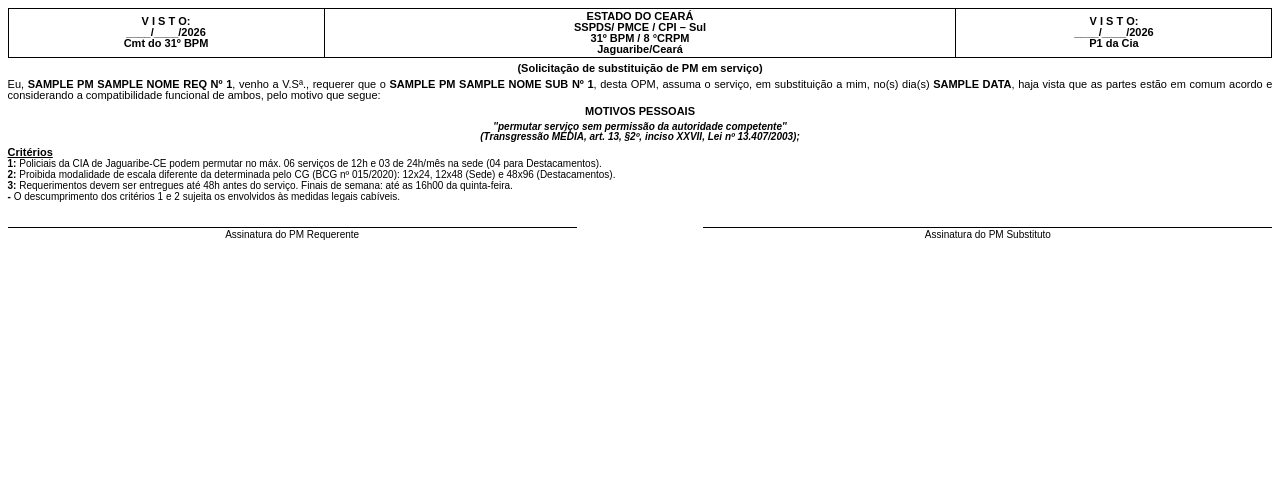
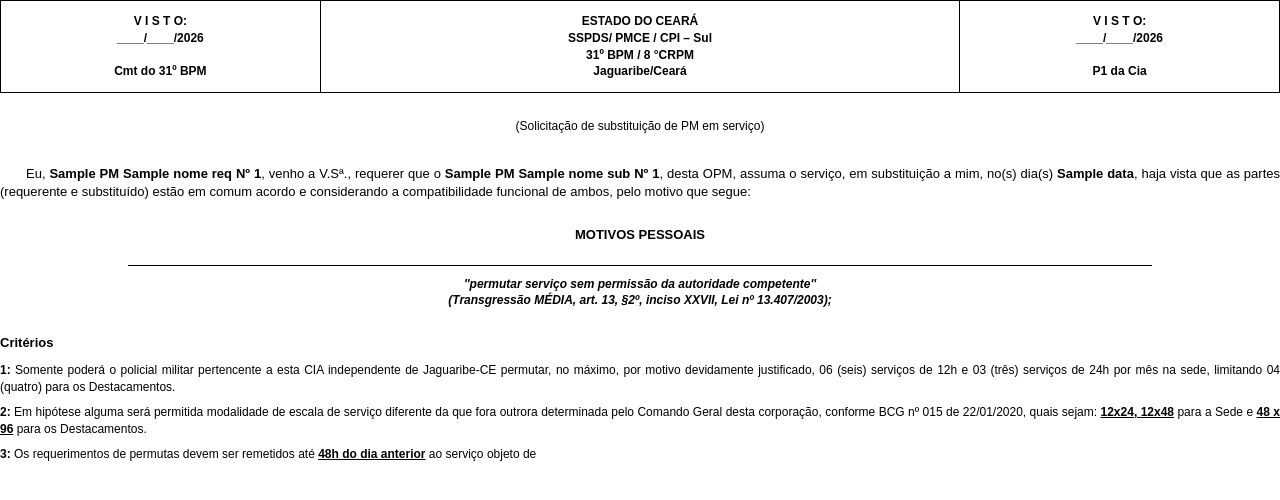
Before and after one commit to azvdocarlos/permuta, a Flask app: template templates/permuta.html in a window 1280 px wide. Shown: the top 500 px of the page. Run offline with Flask 3, Linux system fonts and the light colour scheme; the template is opened without the code that fills it: most values are stand-ins (such as "Sample title", 1, 10 or a date in 2020).

Commit message:
Update permuta.html

```diff
--- a/templates/permuta.html
+++ b/templates/permuta.html
@@ -2,84 +2,108 @@
 <html lang="pt-br">
 <head>
     <meta charset="UTF-8">
-    <title>Requerimento de Permuta PMCE</title>
+    <title>Requerimento de Permuta PMCE - Layout Oficial</title>
     <style>
-        /* Zera margens do navegador e define margens mínimas nas bordas da folha */
+        @page {
+            size: A4;
+            margin: 20mm 15mm; /* Margens padrão de documento oficial */
+        }
         body {
             font-family: Arial, sans-serif;
-            line-height: 1.0; /* Linhas coladas */
-            margin: 2mm; /* Margem externa mínima para não cortar na impressora */
+            line-height: 1.4; /* Altura de linha para leitura confortável, como na imagem */
+            margin: 0;
             padding: 0;
             color: #000;
-            font-size: 11px; /* Fonte levemente menor para caber tudo próximo */
+            font-size: 13px; /* Tamanho de fonte padrão para documentos */
         }
 
-        /* Tabela do cabeçalho sem espaços externos */
+        /* Tabela do cabeçalho com bordas e espaçamento */
         .header-table {
             width: 100%;
             border-collapse: collapse;
-            margin-bottom: 5px;
+            margin-bottom: 25px; /* Espaço generoso após o cabeçalho */
         }
         .header-table td {
             border: 1px solid black;
-            padding: 2px; /* Reduzi o preenchimento interno das células */
+            padding: 12px 8px; /* Padding vertical para dar altura às células */
             text-align: center;
             vertical-align: middle;
             font-weight: bold;
+            font-size: 12px;
         }
 
-        /* Conteúdo do requerimento */
+        /* Subtítulo centralizado */
+        .subtitle {
+            text-align: center;
+            font-size: 12px;
+            margin-bottom: 30px; /* Espaço antes do corpo do texto */
+        }
+
+        /* Conteúdo principal do requerimento */
         .request-content {
-            margin: 5px 0;
+            margin-bottom: 25px; /* Espaço antes da citação da transgressão */
+            text-align: justify;
+            text-indent: 2em; /* Recuo na primeira linha do parágrafo */
+        }
+
+        /* Caixa de Motivo centralizada */
+        .motivo-box {
+            text-align: center;
+            font-weight: bold;
+            text-transform: uppercase;
+            margin: 20px 0;
+        }
+
+        /* Seção da citação da Transgressão Disciplinar */
+        .transgressao-container {
+            text-align: center;
+            margin-bottom: 25px;
+        }
+        .transgressao-linha {
+            width: 80%; /* Linha horizontal acima da citação */
+            border-top: 1px solid black;
+            margin: 0 auto 10px auto;
+        }
+        .transgressao-texto {
+            font-style: italic;
+            font-weight: bold;
+            font-size: 12px;
+        }
+
+        /* Seção de critérios */
+        .criterios {
+            font-size: 12px;
             text-align: justify;
         }
-
-        p {
-            margin: 2px 0; /* Espaçamento mínimo entre parágrafos */
-            padding: 0;
-        }
-
-        .transgressao {
-            font-style: italic;
-            font-weight: bold;
-            text-align: center;
-            display: block;
-            margin: 5px 0;
-            font-size: 10px;
-        }
-
-        /* Seção de critérios bem compacta */
-        .criterios {
-            font-size: 10px;
-            margin-top: 5px;
-        }
         .criterios h3 {
-            font-size: 11px;
-            text-decoration: underline;
-            margin: 0;
+            font-size: 13px;
+            margin: 0 0 10px 0;
             padding: 0;
         }
         .criterios p {
-            margin: 1px 0;
+            margin: 0 0 8px 0; /* Espaçamento entre os itens dos critérios */
+            padding: 0;
+        }
+        /* Destaque para textos sublinhados dentro dos critérios */
+        .criterios u {
+            font-weight: bold;
         }
 
-        /* Seção de assinaturas encostada no final do texto */
+        /* Seção de assinaturas no final */
         .signature-section {
-            margin-top: 25px; /* Espaço apenas para a caneta */
+            margin-top: 80px; /* Espaço grande para as assinaturas manuais */
             width: 100%;
             display: flex;
-            justify-content: space-between;
+            justify-content: space-around; /* Distribui as assinaturas */
         }
         .sig-box {
-            width: 45%;
+            width: 40%;
             text-align: center;
+            font-size: 12px;
+        }
+        .sig-line {
             border-top: 1px solid black;
-            padding-top: 2px;
-            font-size: 10px;
-        }
-
-        strong {
-            text-transform: uppercase;
+            margin-bottom: 5px;
         }
     </style>
 </head>
@@ -87,45 +111,36 @@
 
     <table class="header-table">
         <tr>
-            <td style="width: 25%;">V I S T O:<br>____/____/2026<br>Cmt do 31º BPM</td>
+            <td style="width: 25%;">V I S T O:<br>____/____/2026<br><br>Cmt do 31º BPM</td>
             <td style="width: 50%;">ESTADO DO CEARÁ<br>SSPDS/ PMCE / CPI – Sul<br>31º BPM / 8 °CRPM<br>Jaguaribe/Ceará</td>
-            <td style="width: 25%;">V I S T O:<br>____/____/2026<br>P1 da Cia</td>
+            <td style="width: 25%;">V I S T O:<br>____/____/2026<br><br>P1 da Cia</td>
         </tr>
     </table>
 
-    <div style="text-align: center; font-weight: bold; margin-bottom: 5px;">
+    <div class="subtitle">
         (Solicitação de substituição de PM em serviço)
     </div>
 
     <div class="request-content">
         Eu, <strong>{{posto_req}} PM {{nome_req}} Nº {{num_req}}</strong>, venho a V.Sª., requerer que o
         <strong>{{posto_sub}} PM {{nome_sub}} Nº {{num_sub}}</strong>, desta OPM, assuma o serviço, em substituição a mim,
-        no(s) dia(s) <strong>{{data}}</strong>, haja vista que as partes estão em comum acordo e considerando a compatibilidade funcional de ambos, pelo motivo que segue:
+        no(s) dia(s) <strong>{{data}}</strong>, haja vista que as partes (requerente e substituído) estão em comum acordo e considerando a compatibilidade funcional de ambos, pelo motivo que segue:
     </div>
 
-    <p style="text-align: center; font-weight: bold;">MOTIVOS PESSOAIS</p>
+    <div class="motivo-box">
+        MOTIVOS PESSOAIS
+    </div>
 
-    <div class="transgressao">
-        ''permutar serviço sem permissão da autoridade competente''<br>
-        (Transgressão MÉDIA, art. 13, §2º, inciso XXVII, Lei nº 13.407/2003);
+    <div class="transgressao-container">
+        <div class="transgressao-linha"></div>
+        <div class="transgressao-texto">
+            ''permutar serviço sem permissão da autoridade competente''<br>
+            (Transgressão MÉDIA, art. 13, §2º, inciso XXVII, Lei nº 13.407/2003);
+        </div>
     </div>
 
     <div class="criterios">
         <h3>Critérios</h3>
-        <p><strong>1:</strong> Policiais da CIA de Jaguaribe-CE podem permutar no máx. 06 serviços de 12h e 03 de 24h/mês na sede (04 para Destacamentos).</p>
-        <p><strong>2:</strong> Proibida modalidade de escala diferente da determinada pelo CG (BCG nº 015/2020): 12x24, 12x48 (Sede) e 48x96 (Destacamentos).</p>
-        <p><strong>3:</strong> Requerimentos devem ser entregues até 48h antes do serviço. Finais de semana: até as 16h00 da quinta-feira.</p>
-        <p><strong>-</strong> O descumprimento dos critérios 1 e 2 sujeita os envolvidos às medidas legais cabíveis.</p>
-    </div>
-
-    <div class="signature-section">
-        <div class="sig-box">
-            Assinatura do PM Requerente
-        </div>
-        <div class="sig-box">
-            Assinatura do PM Substituto
-        </div>
-    </div>
-
-</body>
-</html>
+        <p><strong>1:</strong> Somente poderá o policial militar pertencente a esta CIA independente de Jaguaribe-CE permutar, no máximo, por motivo devidamente justificado, 06 (seis) serviços de 12h e 03 (três) serviços de 24h por mês na sede, limitando 04 (quatro) para os Destacamentos.</p>
+        <p><strong>2:</strong> Em hipótese alguma será permitida modalidade de escala de serviço diferente da que fora outrora determinada pelo Comando Geral desta corporação, conforme BCG nº 015 de 22/01/2020, quais sejam: <u>12x24, 12x48</u> para a Sede e <u>48 x 96</u> para os Destacamentos.</p>
+        <p><strong>3:</strong> Os requerimentos de permutas devem ser remetidos até <u>48h do dia anterior</u> ao serviço objeto de
```
